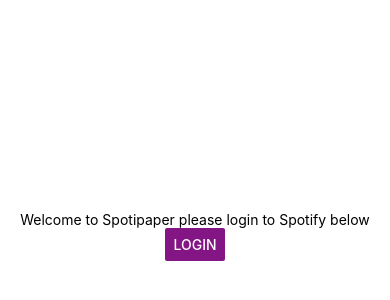
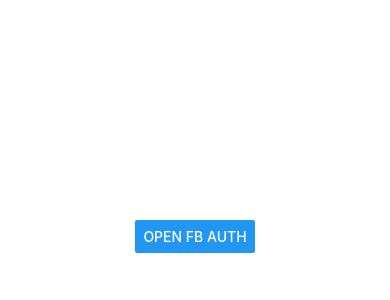
Before and after one commit to tommyhobbs/Spotipaper, a React Native app: screen / in a window 390 px wide. Shown: the part 186-486 px from the top of the page. Built offline with nearby package versions, Linux system fonts and the light colour scheme.

Commit message:
AuthSession attempt

```diff
--- a/App.js
+++ b/App.js
@@ -1,73 +1,38 @@
 import React from 'react';
-import { AsyncStorage, StyleSheet, Text, View, Button, Linking } from 'react-native';
+import { StyleSheet, Text, View, Button, Linking } from 'react-native';
+import { AuthSession } from 'expo';
+
+const FB_APP_ID = '243b3ba29bd44d0dbf1f70d1a82ebc20';
+const scopes = ['user-top-read'];
 
 export default class App extends React.Component {
-  constructor(props) {
-    super(props);
-    this.login = this.login.bind(this);
-    this.windowMessage = this.windowMessage.bind(this);
-    this.CLIENT_ID = '243b3ba29bd44d0dbf1f70d1a82ebc20';
-    this.REDIRECT_URI = 'http://localhost:3000/callback.html';
-    this.scopes = ['user-top-read'];
-    this.url = 'https://accounts.spotify.com/authorize?client_id=' + this.CLIENT_ID +
-      '&redirect_uri=' + encodeURIComponent(this.REDIRECT_URI) +
-      '&scope=' + encodeURIComponent(this.scopes.join(' ')) +
-      '&response_type=token';
-  }
-
-  componentDidMount() {
-    console.log('componentDidMount');
-    Linking.addEventListener('url', this._handleOpenURL);
-  }
-
-  componentWillUnmount() {
-    console.log('componentWillUnmount');
-    Linking.removeEventListener('url', this._handleOpenURL);
-  }
-
-  _handleOpenURL(event) {
-    console.log(event);
-    console.log(event.url);
-  }
-
-  login() {
-    console.log('Login clicked!');
-    Linking.canOpenURL(this.url).then((supported) => {
-      if (!supported) {
-        console.log('Can\'t handle url: ' + this.url);
-      } else {
-        return Linking.openURL(this.url);
-      }
-    }).catch(err => console.error('An error occurred', err));
-  }
-
-  windowMessage(e) {
-    if (typeof e.data === 'string') {
-      const data = JSON.parse(e.data);
-      if (data.hasOwnProperty('access_token')) {
-        AsyncStorage.setItem('Spotipaper.accessToken', data.access_token);
-      }
-      if (data.hasOwnProperty('expires_in')) {
-        const now = new Date();
-        const expires = new Date(now.getTime() + data.expires_in * 1000);
-        AsyncStorage.setItem('Spotipaper.expires', expires);
-      }
-      this.setState({loggedIn: true});
-    }
-  }
+  state = {
+    result: null,
+  };
 
   render() {
     return (
       <View style={styles.container}>
-        <Text>Welcome to Spotipaper please login to Spotify below</Text>
-        <Button
-          onPress={this.login}
-          title="Login"
-          color="#841584"
-          accessibilityLabel="Open window to Login to Spotify"/>
+        <Button title="Open FB Auth" onPress={this._handlePressAsync} />
+        {this.state.result ? (
+          <Text>{JSON.stringify(this.state.result)}</Text>
+        ) : null}
       </View>
     );
   }
+
+  _handlePressAsync = async () => {
+    let redirectUrl = AuthSession.getRedirectUrl();
+    console.log(redirectUrl);
+    let result = await AuthSession.startAsync({
+      authUrl:
+      `https://accounts.spotify.com/authorize?response_type=token` +
+      `&client_id=${FB_APP_ID}` +
+      '&scope=' + encodeURIComponent(scopes.join(' ')) +
+      `&redirect_uri=${encodeURIComponent(redirectUrl)}`,
+    });
+    this.setState({ result });
+  };
 }
 
 const styles = StyleSheet.create({
```
